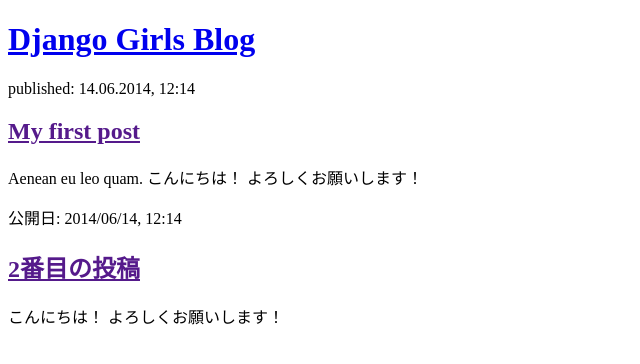
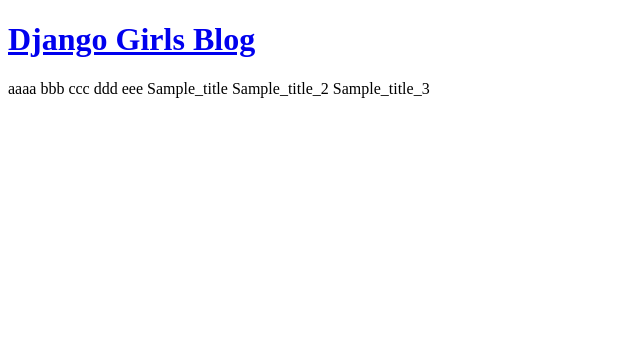
Before and after one commit to masam101376/djangogirls, a Django app: template blog/templates/blog/post_list.html in a window 1280 px wide. Shown: the top 364 px of the page, without its empty margins (0-640 px from the left). Run offline with Django 3.2, Linux system fonts and the light colour scheme; the template is opened without the code that fills it: values that come from a table or form of the project are taken from there, others are empty; data comes from the database, SQL or seed files in the repository.

Commit message:
Display posts on html throughby django templates

```diff
--- a/blog/templates/blog/post_list.html
+++ b/blog/templates/blog/post_list.html
@@ -10,17 +10,9 @@
         <h1><a href="/">Django Girls Blog</a></h1>
     </div>
 
-    <div>
-        <p>published: 14.06.2014, 12:14</p>
-        <h2><a href="">My first post</a></h2>
-        <p>Aenean eu leo quam. こんにちは！ よろしくお願いします！ </p>
-    </div>
-
-    <div>
-        <p>公開日: 2014/06/14, 12:14</p>
-        <h2><a href="">2番目の投稿</a></h2>
-        <p> こんにちは！ よろしくお願いします！ </p>
-    </div>
+    {% for post in posts %}
+        {{post}}
+    {% endfor %}
 
 </body>
 </html>
```
